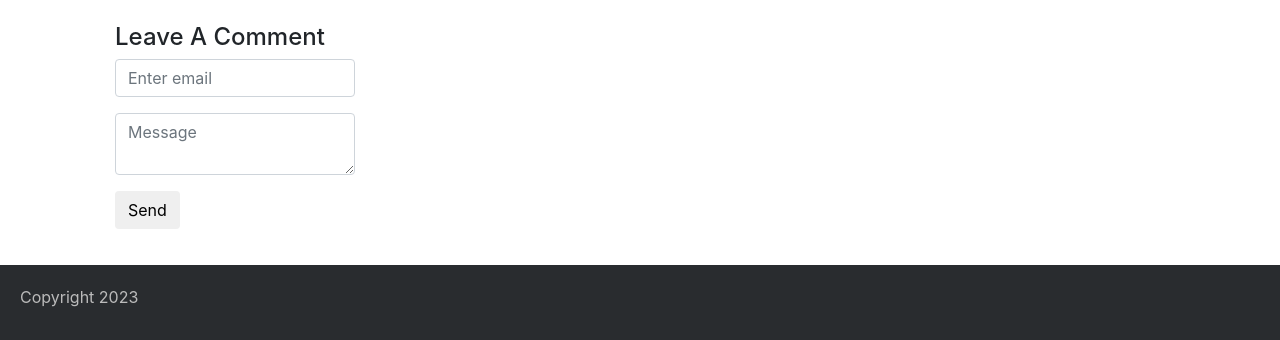
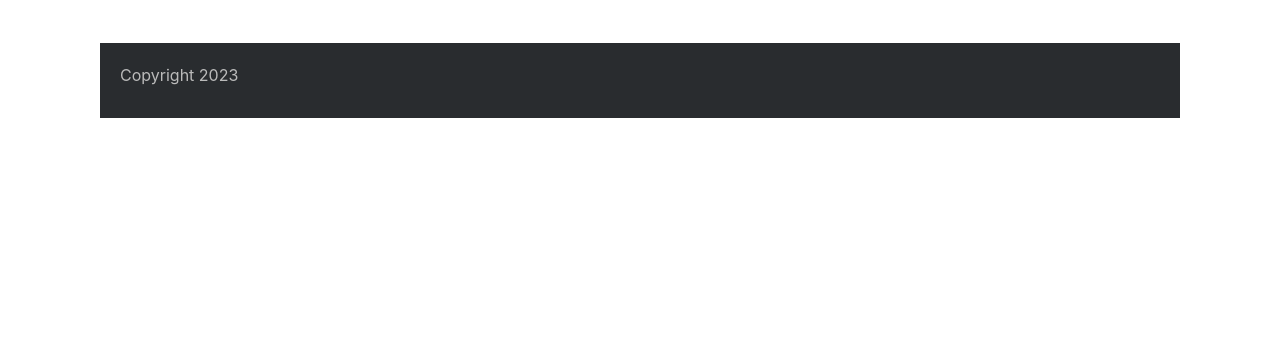
Before and after one commit to HatmanW/NSPWTEST, a Django app: page / in a window 1280 px wide. Shown: the part 555-895 px from the top of the page. After the commit the page ends 673 px from the top, so only its background shows below. Run offline with Django 4.2, Linux system fonts and the light colour scheme; data comes from the database, SQL or seed files in the repository; parts of the project's set-up code (start-up, migrations or seed data) failed here and were passed over; some libraries are stand-ins or nearby versions.

Commit message:
no comment section

```diff
--- a/NSWP01/shop/templates/shop/product/index.html
+++ b/NSWP01/shop/templates/shop/product/index.html
@@ -45,24 +45,7 @@
         </a>
     </div>
     <br>
-    <div class="container">
-        <h4 class="text-sm-left">Leave A Comment</h4>
-    </div>
-        <div class="col-md-3">
-            <form>
-                <fieldset class="form-group">
-                    <input type="email" class="form-control" id="exampleInputEmail1" placeholder="Enter email">
-                </fieldset>
-                <fieldset class="form-group">
-                    <textarea class="form-control" id="exampleMessage" placeholder="Message"></textarea>
-                </fieldset>
-                <fieldset class="form-group text-xs-left">
-                    <button type="button" class="btn btn-secondary-outline btn-md">Send</button>
-                </fieldset>
-            </form>
-        </div>
-        </div>
-    </div>
+
     <footer class="footer">
     <div>
         Copyright 2023
```
Also changed, not shown: 5 other files.
